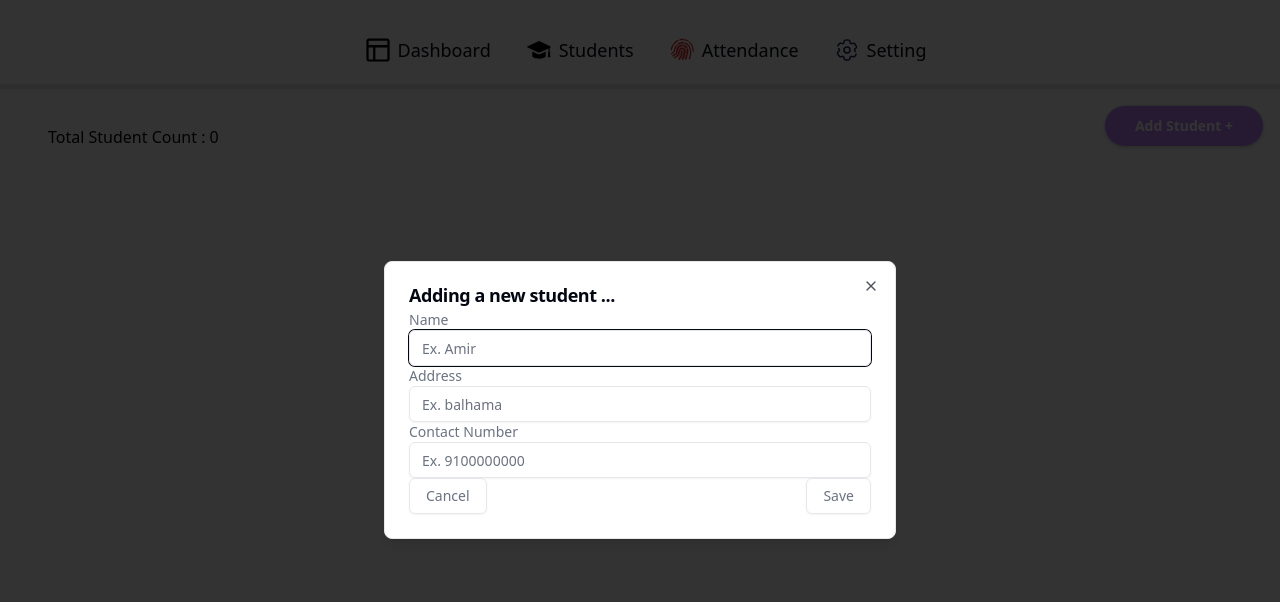
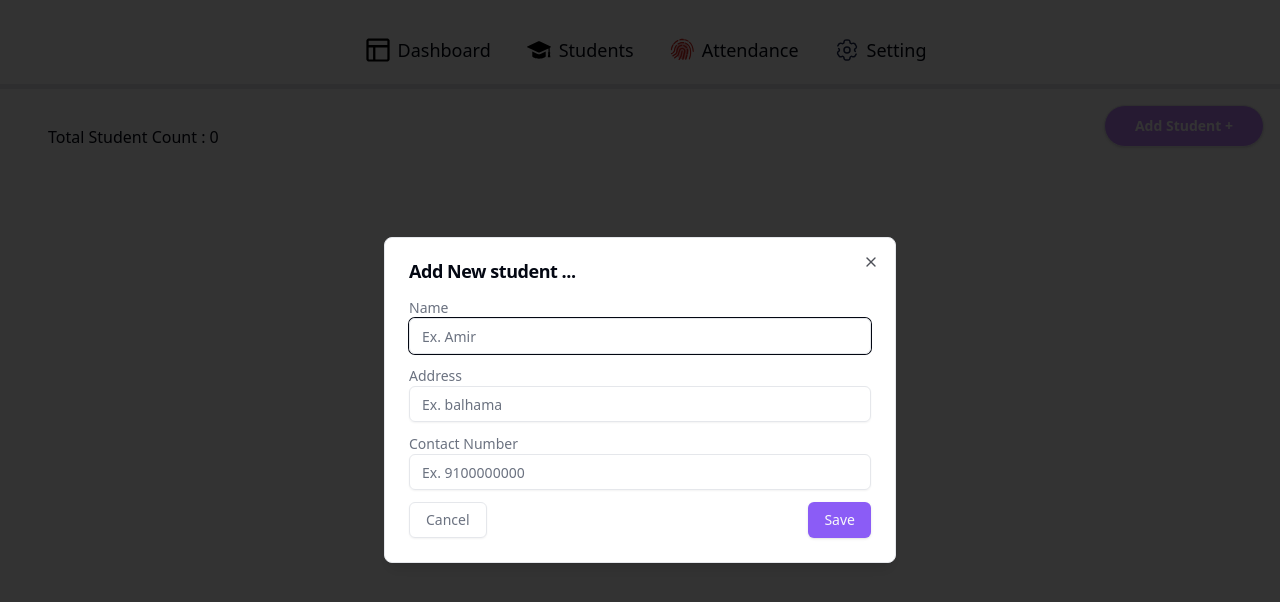
Before and after one commit to kumail-ahmad/Attendance, a Next.js app: page /pages/student/AddStudent in a window 1280 px wide. Both pictures are taken after a click on the button "Add Student +". Shown: the top 602 px of the page. Built offline with nearby package versions, Linux system fonts and the light colour scheme.

Commit message:
imporved Ui for add student

```diff
--- a/app/pages/student/AddStudent/page.jsx
+++ b/app/pages/student/AddStudent/page.jsx
@@ -33,25 +33,30 @@ function AddStudent() {
         <Dialog open={open}>
           <DialogContent>
             <DialogHeader>
-              <DialogTitle>Adding a new student ...</DialogTitle>
+              <DialogTitle>Add New student ...</DialogTitle>
               <DialogDescription>
                 <div>
-                  <label htmlFor="name">Name</label>
-                  <Input placeholder="Ex. Amir" />
-                  <div>
+                  <div className="mt-3">
+                    <label htmlFor="name">Name</label>
+                    <Input placeholder="Ex. Amir" />
+                  </div>
+                  <div className="mt-3">
                     <label htmlFor="name">Address</label>
                     <Input placeholder="Ex. balhama" />
                   </div>
-                  <div>
+                  <div className="mt-3">
                     <label htmlFor="name">Contact Number</label>
                     <Input placeholder="Ex. 9100000000" />
                   </div>{" "}
                 </div>
-                <div className="flex justify-between gap-3 ">
+                <div className="flex justify-between gap-3 mt-3 ">
                   <Button variant="outline" onClick={() => setopen(false)}>
                     Cancel{" "}
                   </Button>
-                  <Button variant="outline" onClick={()=>alert("saved")}>
+                  <Button
+                    className="bg-violet-500"
+                    onClick={() => alert("saved")}
+                  >
                     Save{" "}
                   </Button>
                 </div>
```
